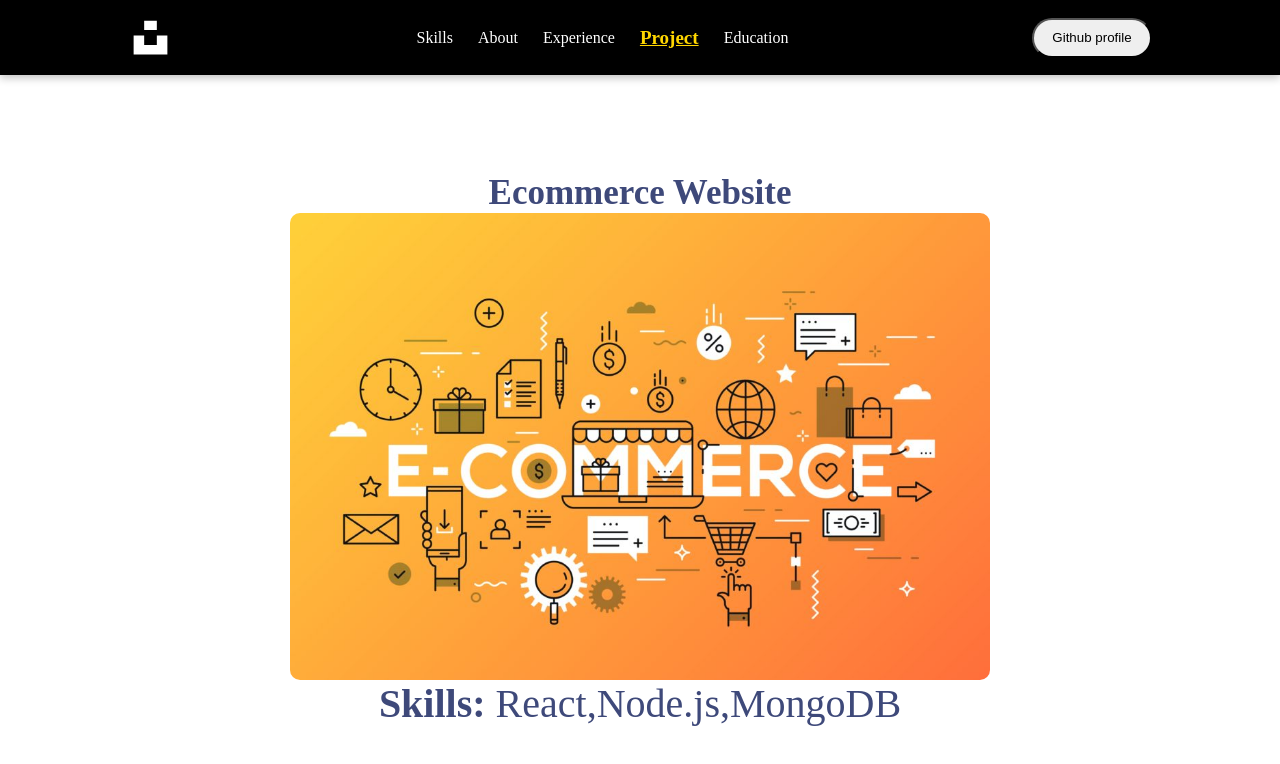
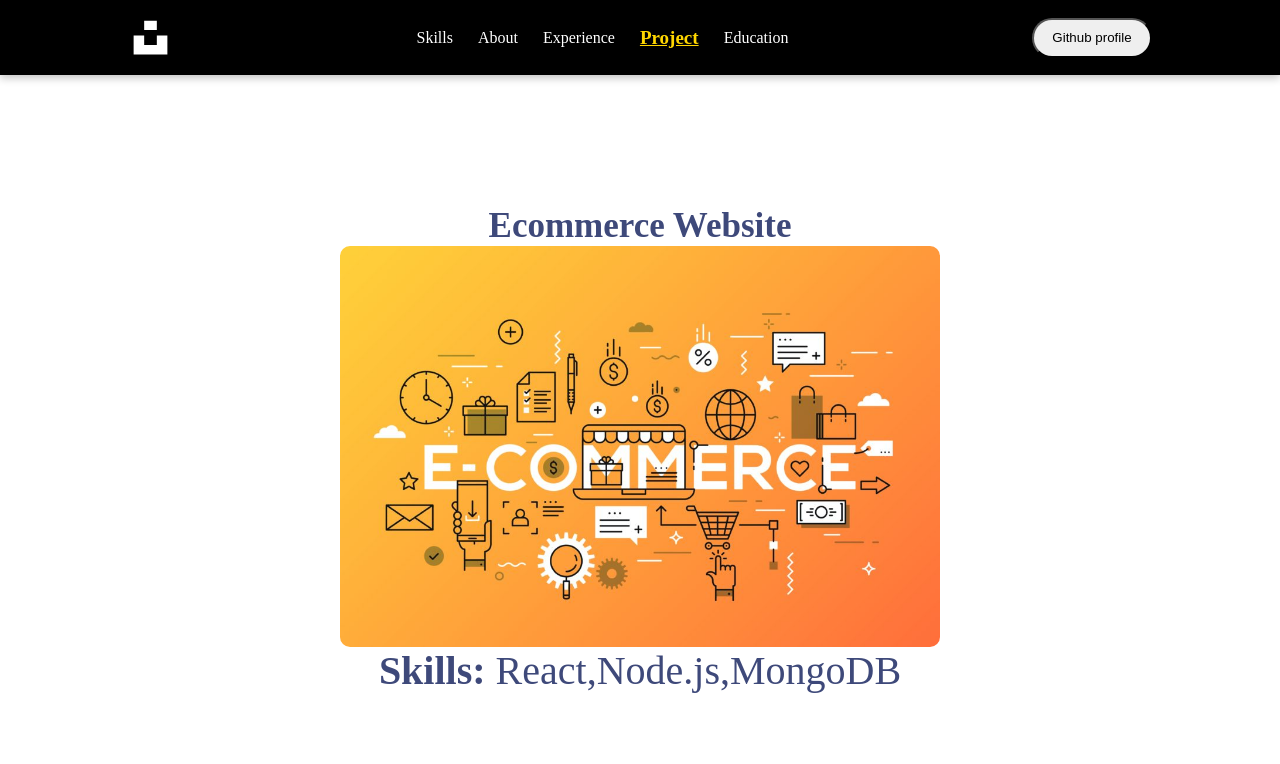
Before and after one commit to Godwinchinkwe/portfolio, a React (Create React App) app: page /projects/1 in a window 1280 px wide. Shown: the top 764 px of the page. Built offline with nearby package versions, Linux system fonts and the light colour scheme.

Commit message:
small css

```diff
--- a/src/Header/Falldown.js
+++ b/src/Header/Falldown.js
@@ -17,14 +17,8 @@ const Falldown = (prop) => {
 
         <a className='fd' target="_blank" rel="noreferrer" href="https://github.com/Godwinchinkwe">
         <p  >Gitbub Profile</p></a>
-
-
-
     </div>
-
-
 </div>
   )
 }
-
 export default Falldown
--- a/src/Header/Project/Project.css
+++ b/src/Header/Project/Project.css
@@ -90,7 +90,7 @@
     font-size: 35px;
   }
   .project img {
-    width: 700px;
+    width: 600px;
     border-radius: 10px;
   }
 
--- a/src/Header/Project/ProjectDisplay.js
+++ b/src/Header/Project/ProjectDisplay.js
@@ -14,7 +14,6 @@ function ProjectDisplay() {
       <p>
         <b>Skills:</b> {project.skills}
       </p>
-      {/* <GitHubIcon /> */}
     </div>
   );
 }
--- a/src/utils/Themes.js
+++ b/src/utils/Themes.js
@@ -18,7 +18,6 @@ export const  ligthTheme = {
     text_secondary: "#48494a",
     card:"#ffffff",
     button: "#5c5b5b",
-
 };
 
 <Typewriter options={{}}/>
```
